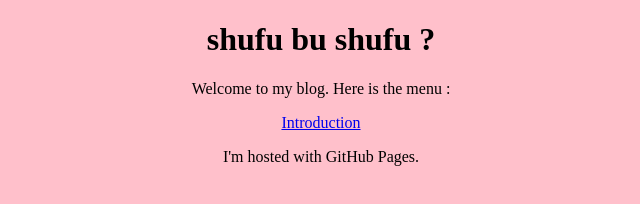
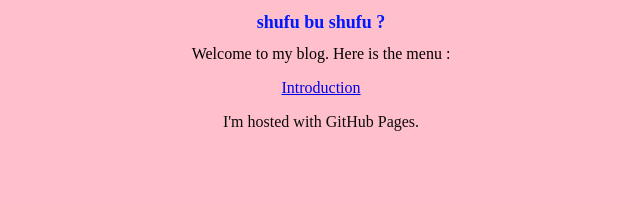
Before and after one commit to jaupijul/shufu.github.io, a plain HTML site: page index.html in a window 1280 px wide. Shown: the whole page, without its empty margins (319-959 px from the left). Drawn offline with Linux system fonts and the light colour scheme.

Commit message:
Update style.css

```diff
--- a/style.css
+++ b/style.css
@@ -3,3 +3,12 @@ body {
   background: pink;
   text-align: center;
 }
+
+h1 {
+  color: rgb(0, 26, 255);
+  font-size: large;
+}
+p {
+  color: rgb(11, 11, 11);
+  font-size: medium;
+}
```
